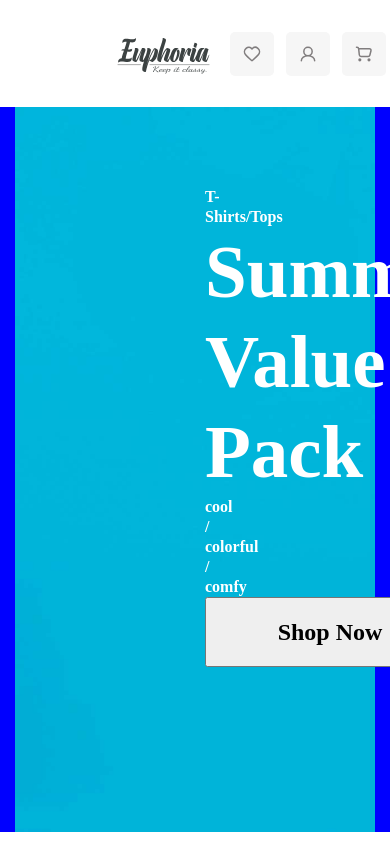
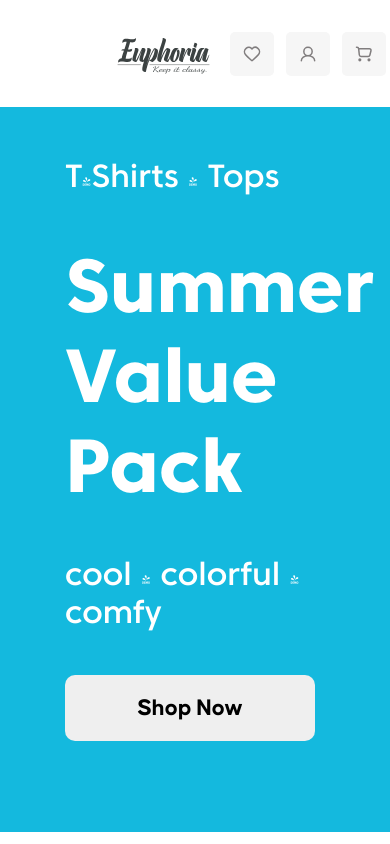
Before and after one commit to soniikot/shopping-cart, a React (Vite) app in the folder client/: page / in a window 390 px wide. Shown: the top 844 px of the page. Built offline with nearby package versions, Linux system fonts and the light colour scheme; no server answers.

Commit message:
responsive hero

```diff
--- a/client/src/components/NewArrival/NewArrival.tsx
+++ b/client/src/components/NewArrival/NewArrival.tsx
@@ -2,7 +2,7 @@ import knittedJoggers from '../../assets/knitted-joggers.png';
 import fullSleeve from '../../assets/full-sleeve.png';
 import active from '../../assets/active.png';
 import urban from '../../assets/urban.png';
-import style from './new-arrival.module.css';
+import style from './styles.module.scss';
 
 const categories = [
   {
@@ -29,6 +29,7 @@ const categories = [
 
 export const NewArrival = () => {
   return (
+    <div className="container">
       <div className={style.wrapper}>
         {categories.map((category) => (
           <div key={category.id} className={style.card}>
@@ -37,5 +38,6 @@ export const NewArrival = () => {
           </div>
         ))}
       </div>
+    </div>
   );
 };
--- a/client/src/components/SavingZone/SavingZone.tsx
+++ b/client/src/components/SavingZone/SavingZone.tsx
@@ -1,4 +1,4 @@
-import style from './saving-zone.module.css';
+import style from './styles.module.scss';
 import hawT from '../../assets/hawaian shirts.jpeg';
 import printedT from '../../assets/printed-t.jpeg';
 import cargoJ from '../../assets/cargo-joggers.jpeg';
@@ -55,6 +55,7 @@ const savingZone = [
 
 export const SavingZone = () => {
   return (
+    <div className="container">
       <div className={style.wrapper}>
         {savingZone.map((item) => (
           <div
@@ -70,5 +71,6 @@ export const SavingZone = () => {
           </div>
         ))}
       </div>
+    </div>
   );
 };
--- a/client/src/components/hero/Hero.tsx
+++ b/client/src/components/hero/Hero.tsx
@@ -1,18 +1,18 @@
 import style from './styles.module.scss';
 import { TextButton } from '../../shared/components/TextButton/TextButton.tsx';
-
-// todo folder ./Hero !
 
 export const Hero = () => {
   return (
     <div className={style.background}>
       <div className="container">
         <div className={style.wrapper}>
-          <div className={style.title}>
-            <h5>T-Shirts/Tops</h5>
-            <h1>Summer Value Pack</h1>
-            <h5>cool / colorful / comfy</h5>
-            <TextButton text="Shop Now" />
+          <div className={style.text}>
+            <h3>T-Shirts / Tops</h3>
+            <h1 className={style.title}>Summer Value Pack</h1>
+            <h3>cool / colorful / comfy</h3>
+            <div className={style.button}>
+              <TextButton text="Shop Now" />
+            </div>
           </div>
         </div>
       </div>
--- a/client/src/components/hero/styles.module.scss
+++ b/client/src/components/hero/styles.module.scss
@@ -1,20 +1,49 @@
+@import '../../styles/variables.scss';
+
 .wrapper {
   background-image: url(../../assets/hero.jpeg);
-  width: 100%;
+
   height: 725px;
   background-size: cover;
   background-repeat: no-repeat;
+}
 
-  @media screen {
+.text {
+  padding: 130px 190px;
+  color: white;
+  max-width: 900px;
+}
+
+.title {
+  margin: 45px 0;
+}
+.background {
+  background-color: rgb(20, 185, 222);
+}
+
+.button {
+  font-size: 24px;
+  margin-top: 45px;
+}
+
+@media (max-width: $medium) {
+  .text {
+    padding: 120px;
+    color: white;
+    max-width: 900px;
+  }
+
+  .wrapper {
+    background-image: none;
+    width: 100%;
+    height: 725px;
   }
 }
 
-.title {
-  padding: 80px 190px;
-  color: white;
-  max-width: 500px;
+@media (max-width: $small) {
+  .text {
+    padding: 50px;
+    color: white;
+    max-width: 900px;
+  }
 }
-
-.background {
-  background-color: blue;
-}
--- a/client/src/pages/HomePage/Homepage.tsx
+++ b/client/src/pages/HomePage/Homepage.tsx
@@ -1,10 +1,10 @@
-import { Hero } from '../../components/hero/Hero';
+import { Hero } from '../../components/Hero/Hero';
 import { SaleCard } from '../../shared/components/SaleCard/SaleCard';
 import backgroundImage2 from '../../assets/salecard2.jpeg';
 import backgroundImage1 from '../../assets/salescard1.jpeg';
 import { SectionTitle } from '../../shared/components/SectionTitle/SectionTitle';
 import { NewArrival } from '../../components/NewArrival/NewArrival';
-import style from './homepage.module.css';
+import style from './styles.module.scss';
 import { SavingZone } from '../../components/SavingZone/SavingZone';
 import { Banner } from '../../components/Banner/Banner';
 import { Category } from '../../shared/components/Category/Category';
@@ -13,7 +13,8 @@ export const Homepage = () => {
   return (
     <>
       <Hero />
-      <div className={style.sale_wrapper}>
+      <div className="container">
+        <div className={style.wrapper}>
           <SaleCard
             backgroundImage={backgroundImage1}
             title="High Coziness"
@@ -27,6 +28,7 @@ export const Homepage = () => {
             discount="UP TO 50% OFF"
           />
         </div>
+      </div>
 
       <SectionTitle text="New Arrival" />
       <NewArrival />
--- a/client/src/pages/HomePage/homepage.module.css
+++ b/client/src/pages/HomePage/styles.module.scss
@@ -1,4 +1,4 @@
-.sale_wrapper {
+.wrapper {
   display: flex;
   justify-content: space-between;
   gap: 10px;
--- a/client/src/styles/fonts.scss
+++ b/client/src/styles/fonts.scss
@@ -1,17 +1,38 @@
 @font-face {
-  font-family: 'Causten700';
+  font-family: 'Causten';
   src: url('../assets/fonts/Causten/Causten700.ttf') format('truetype');
   font-weight: 700;
 }
 
 @font-face {
-  font-family: 'Causten500';
+  font-family: 'Causten';
   src: url('../assets/fonts/Causten/Causten500.ttf') format('truetype');
   font-weight: 500;
 }
 
 @font-face {
-  font-family: 'Causten400';
+  font-family: 'Causten';
   src: url('../assets/fonts/Causten/Causten400.ttf') format('truetype');
   font-weight: 400;
 }
+
+@font-face {
+  font-family: 'Core Sans C';
+  src: url('../assets/fonts/Core-Sans-C/Fontspring-DEMO-coresansc45.otf')
+    format('opentype');
+  font-weight: 400;
+}
+
+@font-face {
+  font-family: 'Core Sans C500';
+  src: url('../assets/fonts/Core-Sans-C/Fontspring-DEMO-coresansc55.otf')
+    format('opentype');
+  font-weight: 500;
+}
+
+@font-face {
+  font-family: 'Core Sans C';
+  src: url('../assets/fonts/Core-Sans-C/Fontspring-DEMO-coresansc75.otf')
+    format('opentype');
+  font-weight: 800;
+}
--- a/client/src/styles/reset.scss
+++ b/client/src/styles/reset.scss
@@ -15,13 +15,6 @@ a:hover {
   clear: both;
   content: '';
   display: table;
-}
-
-.container {
-  width: 100%;
-  max-width: 1440px;
-  margin: 0 auto;
-  padding: 0 15px;
 }
 
 .hide-text {
@@ -105,3 +98,19 @@ textarea,
 select {
   font: inherit;
 }
+
+button {
+  border: none;
+  border-radius: 10px;
+}
+
+.container {
+  width: 100%;
+  max-width: 1440px;
+  margin: 0 auto;
+  padding: 0 15px;
+}
+
+$large: '1024px';
+$medium: '768px';
+$small: '480px';
--- a/client/src/styles/typography.scss
+++ b/client/src/styles/typography.scss
@@ -4,6 +4,7 @@
 
 h1,
 .h1 {
+  font-family: $h1-font-stack;
   font-size: 75px;
   line-height: 1.2;
   margin-block-start: 0;
@@ -11,12 +12,9 @@ h1,
   font-weight: 800;
 }
 
-// font-weight 700
 h2,
 .h2 {
   font-size: 47px;
-  font-weight: bold;
-
   margin-block-start: 0;
   margin-block-end: 0;
 }
@@ -24,16 +22,14 @@ h2,
 // font-weight 700
 h3,
 .h3 {
-  font-size: 28px;
-  line-height: 32px;
-  font-weight: bold;
-
-  line-height: 32px;
+  font-family: $h3-font-stack;
+  font-weight: 400;
+  font-size: 32px;
+  line-height: 37.77px;
   margin-block-start: 0;
   margin-block-end: 5px;
 }
 
-// font-weight 500
 h4,
 .h4 {
   font-size: 23px;
@@ -64,3 +60,7 @@ ul {
   margin-block-start: 0;
   margin-block-end: 0;
 }
+
+button {
+  font-family: $text-font-stack;
+}
--- a/client/src/styles/variables.scss
+++ b/client/src/styles/variables.scss
@@ -1,6 +1,11 @@
-$text-font-stack: 'Causten400', 'Open Sans', 'Helvetica Neue Light',
+$text-font-stack: 'Causten', 'Open Sans', 'Helvetica Neue Light',
   'Helvetica Neue', 'Helvetica', 'Arial', sans-serif;
 
+$h1-font-stack: 'Core Sans C', 'Open Sans', 'Helvetica Neue Light',
+  'Helvetica Neue', 'Helvetica', 'Arial', sans-serif;
+
+$h3-font-stack: 'Core Sans C500', 'Open Sans', 'Helvetica Neue Light',
+  'Helvetica Neue', 'Helvetica', 'Arial', sans-serif;
 $--grey-text-color: rgba(128, 125, 126, 1);
 $--dark-grey-text-color: rgba(60, 66, 66, 1);
 $--background-grey-color: rgba(246, 246, 246, 1);
```
Also changed, not shown: client/src/components/NewArrival/styles.module.scss (renamed from client/src/components/NewArrival/new-arrival.module.css), client/src/components/SavingZone/styles.module.scss (renamed from client/src/components/SavingZone/saving-zone.module.css). Lines whose indentation alone changed are shown as unchanged.
